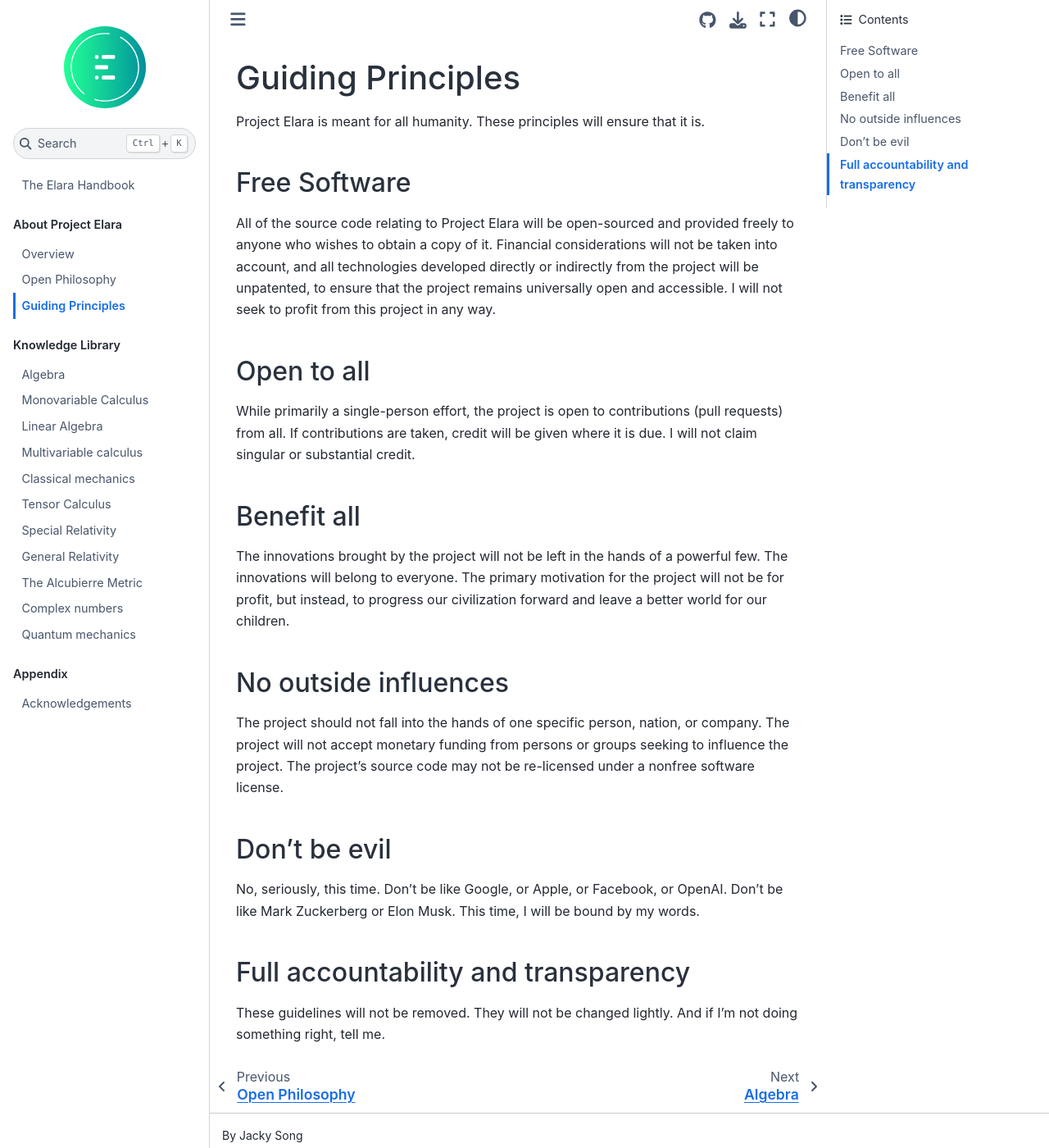
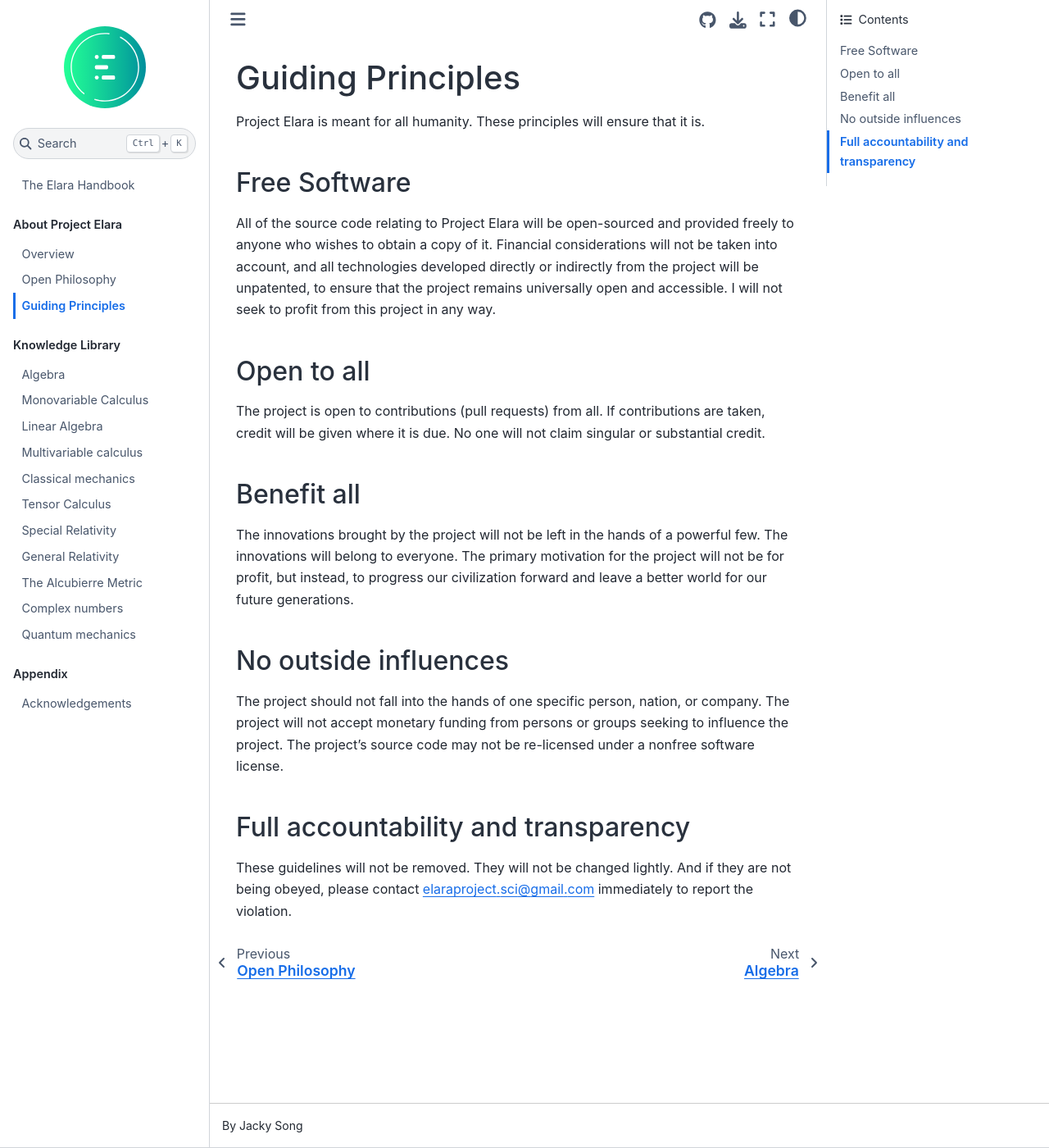
Before and after one commit to elaraproject/elara-handbook, a Jupyter Book: the page built from book/about/guiding-principles.md, in a window 1280 px wide and 1400 px high. Shown: the whole window at 82% size. Built offline with Jupyter Book 1.0.4 settings and Sphinx 7.4.7 and the Sphinx Book theme 1.1.4, drawn with Linux system fonts in a browser that asks for light colours.

Commit message:
Lightly rephrased guiding principles While "don't be evil" seems understandable, we don't want the Douglas Crockford issue to get involved with the project. In addition, the project is a collaborative project, not headed by any one single person. So it is imperative to lightly rephrase the guiding principles with these issues in mind.

```diff
--- a/book/about/guiding-principles.md
+++ b/book/about/guiding-principles.md
@@ -8,20 +8,16 @@ All of the source code relating to Project Elara will be open-sourced and provid
 
 ## Open to all
 
-While primarily a single-person effort, the project is open to contributions (pull requests) from all. If contributions are taken, credit will be given where it is due. I will not claim singular or substantial credit.
+The project is open to contributions (pull requests) from all. If contributions are taken, credit will be given where it is due. No one will not claim singular or substantial credit.
 
 ## Benefit all
 
-The innovations brought by the project will not be left in the hands of a powerful few. The innovations will belong to everyone. The primary motivation for the project will not be for profit, but instead, to progress our civilization forward and leave a better world for our children.
+The innovations brought by the project will not be left in the hands of a powerful few. The innovations will belong to everyone. The primary motivation for the project will not be for profit, but instead, to progress our civilization forward and leave a better world for our future generations.
 
 ## No outside influences
 
 The project should not fall into the hands of one specific person, nation, or company. The project will not accept monetary funding from persons or groups seeking to influence the project. The project's source code may not be re-licensed under a nonfree software license.
 
-## Don't be evil
-
-No, seriously, this time. Don't be like Google, or Apple, or Facebook, or OpenAI. Don't be like Mark Zuckerberg or Elon Musk. This time, I will be bound by my words.
-
 ## Full accountability and transparency
 
-These guidelines will not be removed. They will not be changed lightly. And if I'm not doing something right, tell me.
+These guidelines will not be removed. They will not be changed lightly. And if they are not being obeyed, please contact <elaraproject.sci@gmail.com> immediately to report the violation.
```
